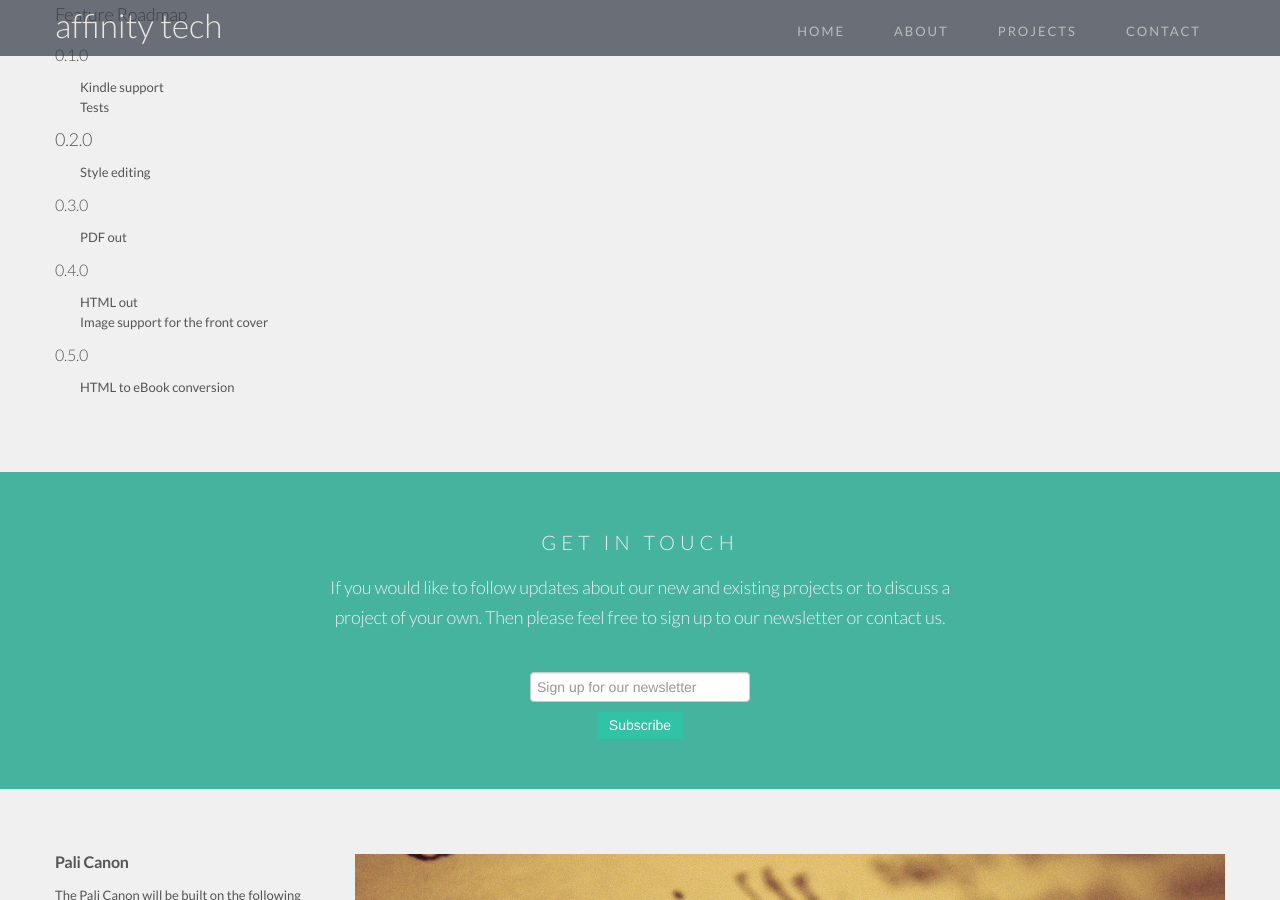
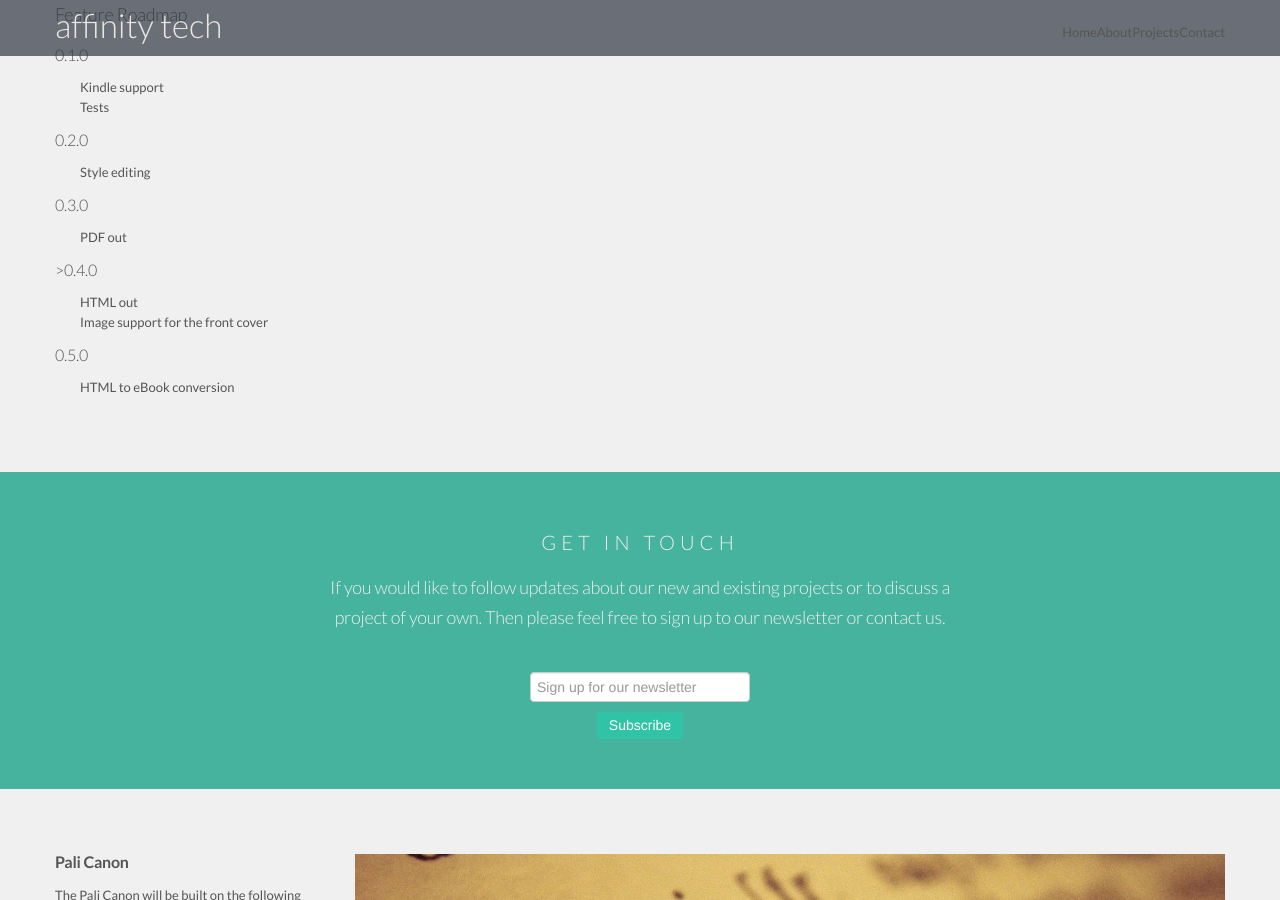
Before and after one commit to affinity-digital-ltd/affinity-tech.github.io, a Jekyll site: the page built from index.html, in a window 1280 px wide and 900 px high, scrolled down 2947 px. Built offline with Jekyll 4.4.1, drawn with Linux system fonts in a browser that asks for light colours; Markdown is read by kramdown in place of the engine named in the settings.

Commit message:
moved to link element and added canonical tags

```diff
--- a/Gemfile
+++ b/Gemfile
@@ -4,4 +4,3 @@ ruby '2.1.1'
 gem 'jekyll'
 gem 'RedCloth'
 gem 'newrelic_rpm'
-gem 'rack-contrib'
--- a/_includes/header.html
+++ b/_includes/header.html
@@ -12,16 +12,16 @@
 					<div class="nav-collapse collapse">
 						<ul class="nav nav-pills nav-justified">
 			        <li>
-			           <a href="index.html">Home</a>
+			           <link rel="canonical" href="http://www.affinity-tech.com/index.html">Home</link>
 			        </li>
 							<li>
-								<a href="#about">About</a>
+								<link rel="canonical" href="http://www.affinity-tech.com/index.html#about">About</link>
 							</li>
 							<li>
-								<a href="index.html#projects">Projects</a>
+								<link rel="canonical" href="http://www.affinity-tech.com/index.html#projects">Projects</link>
 							</li>
 							<li>
-								<a href="index.html#contact">Contact</a>
+								<link rel="canonical" href="http://www.affinity-tech.com/index.html#contact">Contact</link>
 							</li>
 						</ul>
 					</div>
--- a/index.html
+++ b/index.html
@@ -200,30 +200,25 @@ title: We feel that giving to the community is important.  Which is why we offer
         <h3 name="ebook-gem-roadmap">Feature Roadmap</h3>
 
   			<p>
-          <h4>
-        <a name="user-content-010" class="anchor" href="#010"><span class="octicon octicon-link"></span></a>0.1.0</h4>
+          <h4>0.1.0</h4>
 
         <ul>
         <li>Kindle support</li>
         <li>Tests</li>
-        </ul><h3>
-        <a name="user-content-020" class="anchor" href="#020"><span class="octicon octicon-link"></span></a>0.2.0</h3>
+      </ul><h4>0.2.0</h4>
 
         <ul>
         <li>Style editing</li>
-      </ul><h4>
-        <a name="user-content-030" class="anchor" href="#030"><span class="octicon octicon-link"></span></a>0.3.0</h4>
+      </ul><h4>0.3.0</h4>
 
         <ul>
         <li>PDF out</li>
-      </ul><h4>
-        <a name="user-content-040" class="anchor" href="#040"><span class="octicon octicon-link"></span></a>0.4.0</h4>
+      </ul><h4>>0.4.0</h4>
 
         <ul>
         <li>HTML out</li>
         <li>Image support for the front cover</li>
-      </ul><h4>
-        <a name="user-content-050" class="anchor" href="#050"><span class="octicon octicon-link"></span></a>0.5.0</h4>
+      </ul><h4>0.5.0</h4>
 
         <ul>
         <li>HTML to eBook conversion</li>
```
Also changed, not shown: 1 other file.
